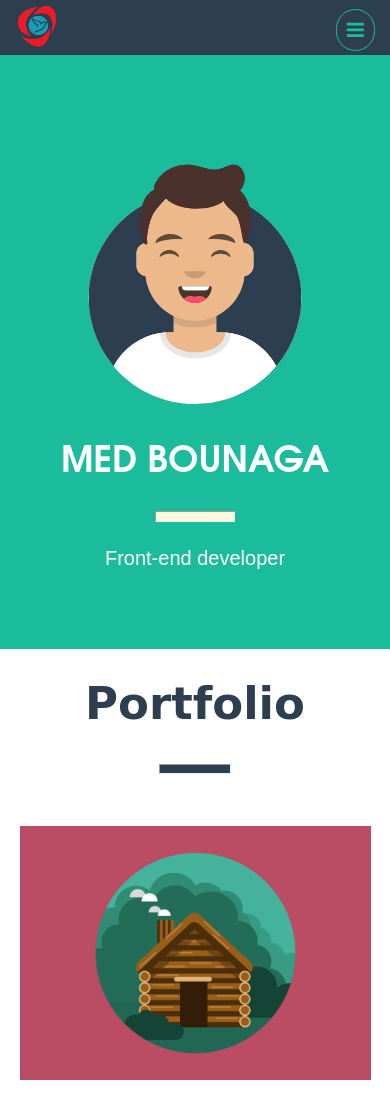
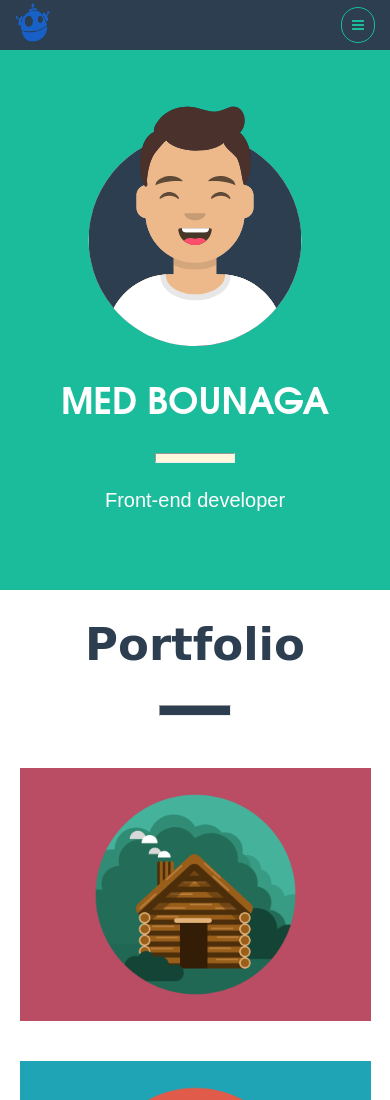
Before and after one commit to Bounaga/Portfolio-, a plain HTML site: page index.html in a window 390 px wide. Shown: the top 1100 px of the page. Drawn offline with Linux system fonts and the light colour scheme.

Commit message:
add menu

```diff
--- a/index.html
+++ b/index.html
@@ -17,7 +17,7 @@
             <div class="logo-menu">
                 <span class="logo" >
                     <a href="#">
-                        <img class="logo-img" src="logo.png">
+                        <img class="logo-img" src="loogo.png">
                     </a>
                 </span>
                 <span class="menu">
--- a/style.css
+++ b/style.css
@@ -140,14 +140,14 @@ i:hover{
         top: 0%;
         left: 0%;
         right: 0%;
-        /* height: 10vh; */
-        height: 55px;
+        height: 50px;
     }
     .logo-img
     {
-        width: 55px;
-        height: 54px;
+        width: 45px;
+        height: 45px;
         padding-left: 10px;
+
 
         /* padding-top:5%; */
         /* padding-left: 2%; */
@@ -187,7 +187,10 @@ i:hover{
         /* padding-top: 2.5%; */
         color:  #1abc9c;
         padding-right: 10px;
-
+    }
+    .menu, fa
+    {
+        font-size: 0.7rem;
     }
 
     /* introducing */
@@ -209,7 +212,7 @@ i:hover{
     .avatar
     {
         width: 60%;
-        padding-top: 40%;
+        padding-top: 25%;
     }
     .name
     {
```
Also changed, not shown: loogo.png (added).
